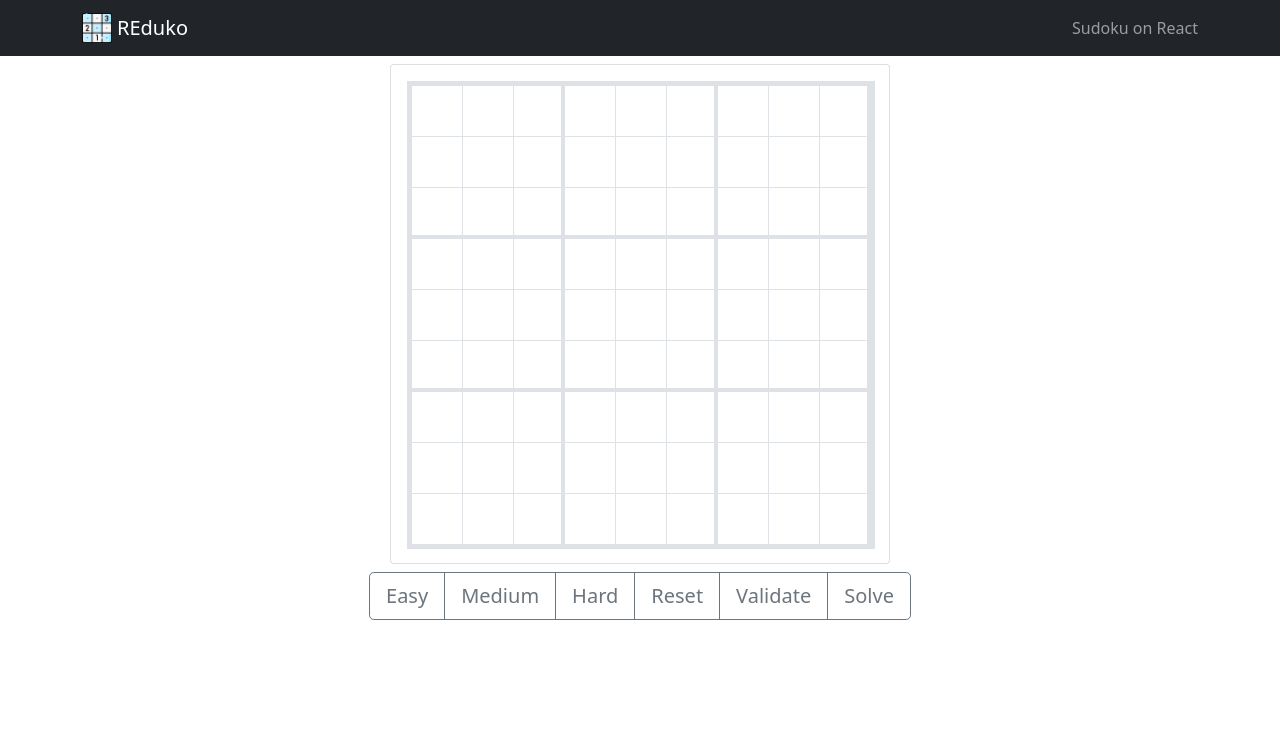
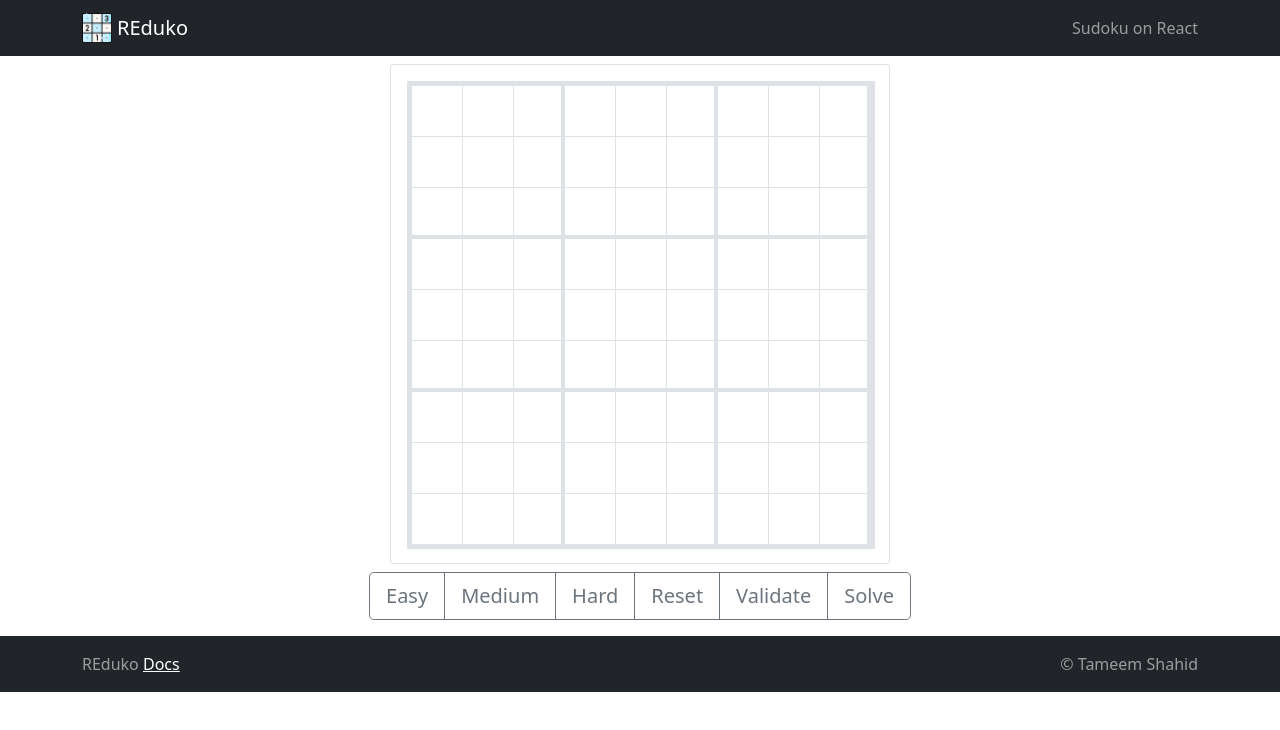
Before and after one commit to TameemShahid/Reduko, a React (Create React App) app: page / in a window 1280 px wide. Shown: the top 730 px of the page. Built offline with nearby package versions, Linux system fonts and the light colour scheme; no server answers.

Commit message:
implemented footer

```diff
--- a/src/App.tsx
+++ b/src/App.tsx
@@ -4,6 +4,7 @@ import Header from './components/header/Header';
 import ButtonStrip from './components/buttonStrip/ButtonStrip';
 import { useDispatch } from 'react-redux';
 import { getConfiguration } from './data/boardSlice';
+import Footer from './components/footer/Footer';
 
 function App() {
   const dispatch = useDispatch();
@@ -16,6 +17,7 @@ function App() {
       <Header />
       <Board />
       <ButtonStrip />
+      <Footer />
     </div>
   );
 }
--- /dev/null
+++ b/src/components/footer/Footer.tsx
@@ -0,0 +1,19 @@
+import { Navbar, Container } from 'react-bootstrap';
+
+const Footer = () => {
+  return (
+    <Navbar bg="dark" variant="dark" className="mt-3">
+      <Container>
+        <Navbar.Text data-testid="footer_text">
+          REduko{' '}
+          <a href="https://github.com/TameemShahid/reduko" target="_blank">
+            Docs
+          </a>
+        </Navbar.Text>
+        <Navbar.Text data-testid="author">© Tameem Shahid</Navbar.Text>
+      </Container>
+    </Navbar>
+  );
+};
+
+export default Footer;
```
Also changed, not shown: 1 other file (tests, documents, lock files or other folders).
